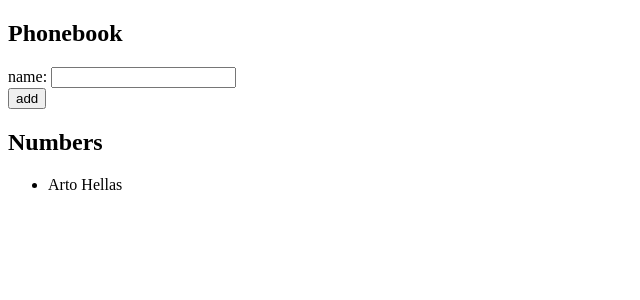
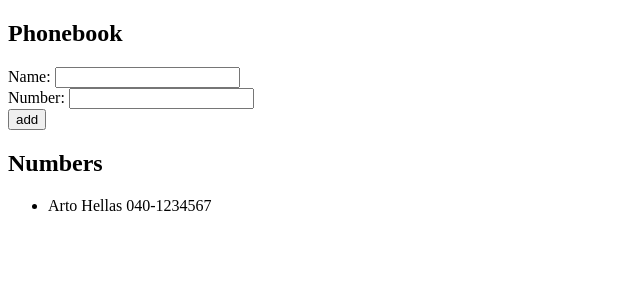
Before and after one commit to mehtaAlok/fullstackopen, a React (Create React App) app in the folder part2/phonebook/: page / in a window 1280 px wide. Shown: the top 300 px of the page, without its empty margins (0-640 px from the left). Built offline with nearby package versions, Linux system fonts and the light colour scheme.

Commit message:
Completed courseinfo 2.8

```diff
--- a/part2/phonebook/src/App.js
+++ b/part2/phonebook/src/App.js
@@ -1,30 +1,46 @@
 import { useState } from "react"
 
 const Person = (person) => {
-  return <li>{person.person.name}</li>
+  return (
+    <li>
+      {person.person.name} {person.person.phone}
+    </li>
+  )
 }
 
 const App = () => {
-  const [persons, setPersons] = useState([{ name: "Arto Hellas" }])
+  const [persons, setPersons] = useState([
+    { name: "Arto Hellas", phone: "040-1234567" }
+  ])
   const [newName, setNewName] = useState("")
+  const [newNumber, setNumber] = useState("")
 
   const addPerson = (e) => {
     e.preventDefault()
     const personObject = { name: newName }
-    const found = persons.find(
-      (e) => JSON.stringify(e) === JSON.stringify(personObject)
-    )
-    if (JSON.stringify(personObject) === JSON.stringify(found)) {
+    const phoneObject = { phone: newNumber }
+    console.log("new name is", newName)
+    const found = persons.find((e) => {
+      console.log("what is e", e.name)
+      return e.name === newName
+    })
+    if (found) {
       alert(`${newName} is already added to the phonebook`)
       setNewName("")
       return
     }
-    setPersons(persons.concat(personObject))
+    const newPersonObj = [{ ...personObject, ...phoneObject }]
+    setPersons(persons.concat(newPersonObj))
     setNewName("")
+    setNumber("")
   }
 
   const handleChange = (e) => {
     setNewName(e.target.value)
+  }
+
+  const handlePhoneChange = (e) => {
+    setNumber(e.target.value)
   }
 
   return (
@@ -32,12 +48,17 @@ const App = () => {
       <h2>Phonebook</h2>
       <form onSubmit={addPerson}>
         <div>
-          name: <input value={newName} onChange={handleChange} />
+          Name: <input value={newName} onChange={handleChange} />
         </div>
+        <div>
+          Number: <input value={newNumber} onChange={handlePhoneChange} />
+        </div>
+
         <div>
           <button type="submit">add</button>
         </div>
       </form>
+
       <h2>Numbers</h2>
 
       <ul>
```
